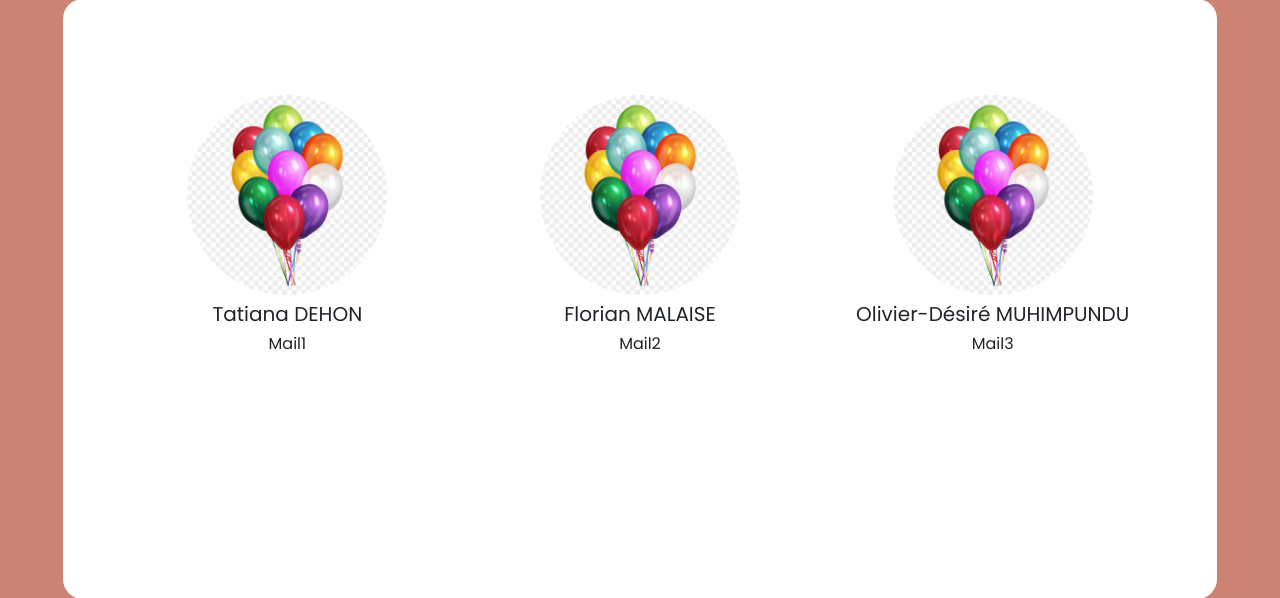
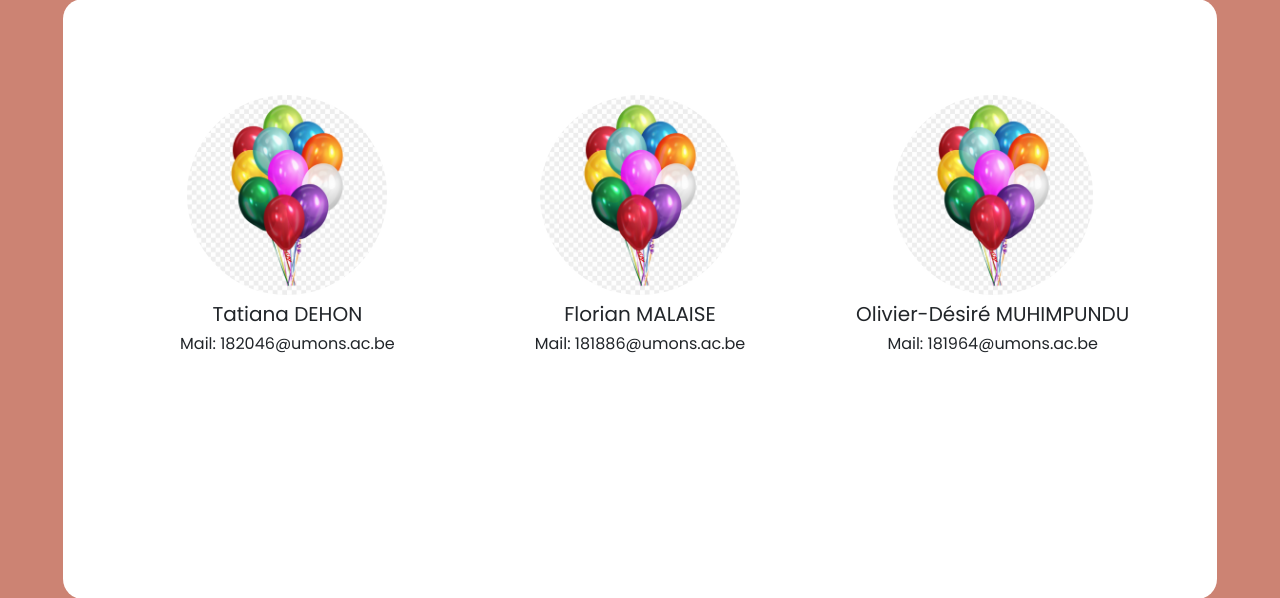
Before and after one commit to OlivierDM1999/PopIt, a Django app: page /contact in a window 1280 px wide. Shown: the part 321-919 px from the top of the page. Run offline with Django 3.2, Linux system fonts and the light colour scheme; some libraries are stand-ins or nearby versions; some web fonts are replaced.

Commit message:
Petites modifications - page contact / inscription

```diff
--- a/popit_django/popit_app/templates/contact.html
+++ b/popit_django/popit_app/templates/contact.html
@@ -12,21 +12,21 @@
             <div class="text-center" style="width:100%;">
                 <img class="mx-auto rounded-circle" src="{% static 'css/img/accueil_img.png' %}" style="width:200px; height:200px; "/>
                 <h5>Tatiana DEHON</h5>
-                <h6>Mail1</h6>
+                <h6>Mail: 182046@umons.ac.be</h6>
             </div>
         </div>
         <div class="col col-lg-4 col-md-4 mt-5" style="height:100%; ">
             <div class="text-center" style="width:100%;">
                 <img class="mx-auto rounded-circle" src="{% static 'css/img/accueil_img.png' %}" style="width:200px; height:200px;"/>
                 <h5>Florian MALAISE</h5>
-                <h6>Mail2</h6>
+                <h6>Mail: 181886@umons.ac.be</h6>
             </div>
         </div>
         <div class="col col-lg-4 col-md-4 mt-5" style="height:100%; ">
             <div class="text-center" style="width:100%;">
                 <img class="mx-auto rounded-circle" src="{% static 'css/img/accueil_img.png' %}" style="width:200px; height:200px;"/>
                 <h5>Olivier-Désiré MUHIMPUNDU</h5>
-                <h6>Mail3</h6>
+                <h6>Mail: 181964@umons.ac.be</h6>
             </div>
         </div>
     </div>
--- a/popit_django/popit_app/views.py
+++ b/popit_django/popit_app/views.py
@@ -68,10 +68,10 @@ def inscription(request):
                 Request_BDD.inscription(infos['email'], infos['nom'], infos['prenom'], infos['password'], infos['pays'])
                 return redirect(connexion)
             else :
-                return render(request, "inscription.html", {'form' : form})
+                return render(request, "inscription.html", {'form' : form, 'nom':nom})
 
     form = forms.inscription_form()
-    return render(request, "inscription.html", {'form' : form})
+    return render(request, "inscription.html", {'form' : form, 'nom':nom})
 
 def connexion(request):
     nom = checkSession(request)
```
